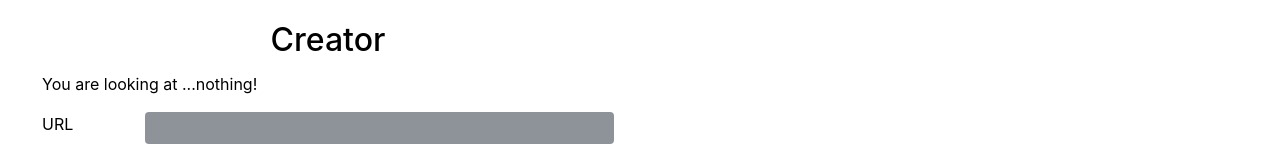
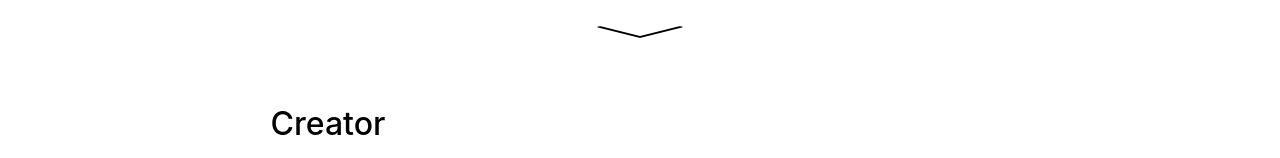
Before and after one commit to GitVex/fullstackjava, a Next.js app: page / in a window 1280 px wide. Shown: the top 158 px of the page. Built offline with nearby package versions, Linux system fonts and the light colour scheme; no server answers; the database is empty.

Commit message:
placed DualInterface into index.tsx

```diff
--- a/pages/index.tsx
+++ b/pages/index.tsx
@@ -1,12 +1,11 @@
 import React from 'react'
 import { QueryClient, QueryClientProvider } from 'react-query'
 import DBForm from '../components/dbForm/DBForm'
+import DualInterface from '../components/DualInterface'
 
 function second() {
     return (
-        <QueryClientProvider client={new QueryClient()}>
-            <DBForm />
-        </QueryClientProvider>
+        <DualInterface />
     )
 }
 
```
